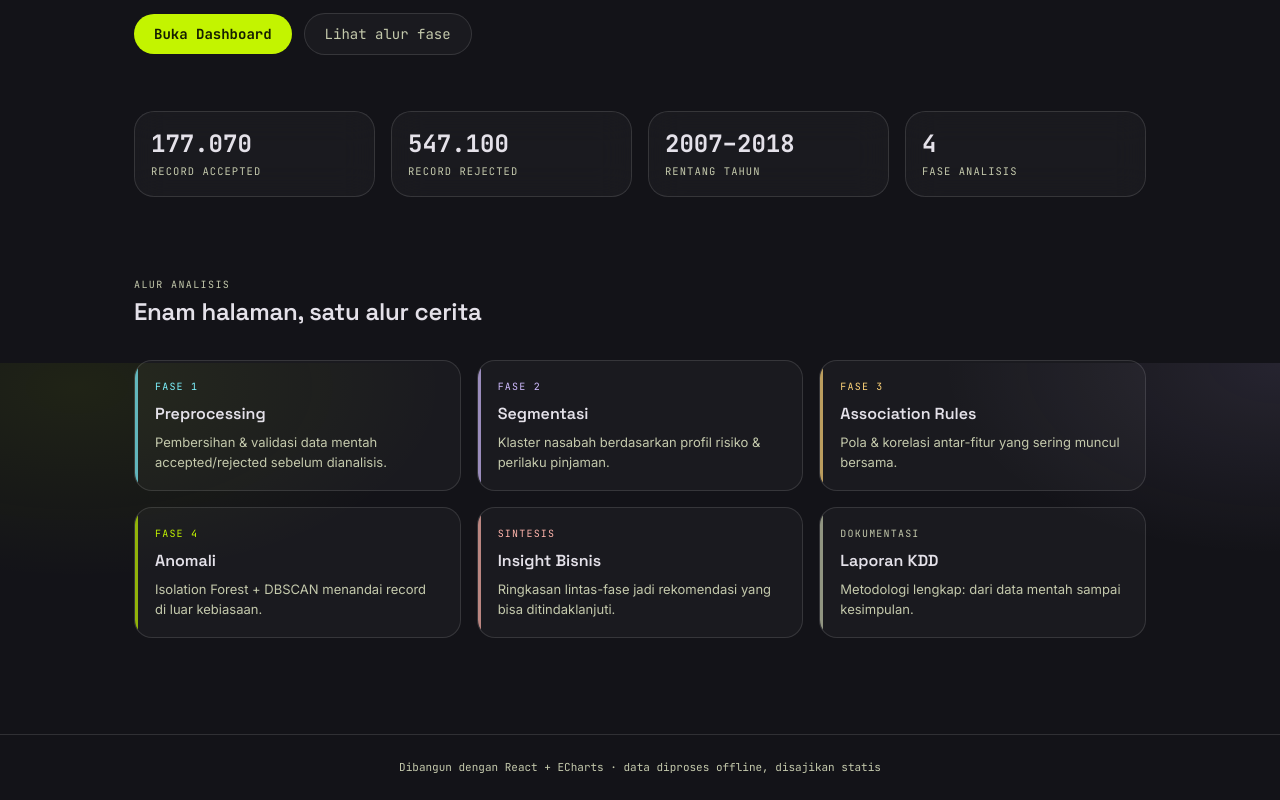
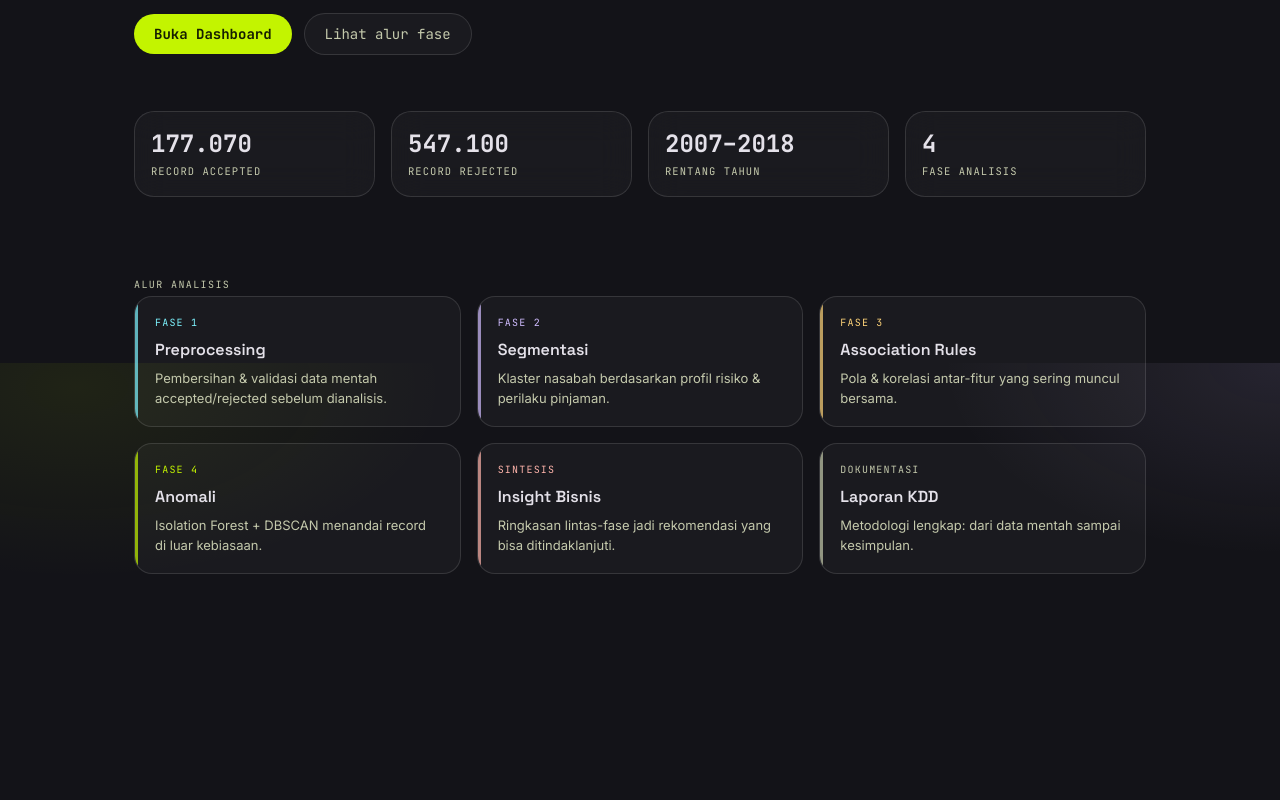
Before and after one commit to StievenLee/Data-Mining-All-Lending-Club-loan, a React (Vite) app in the folder Phase 5 Dashboard Web/: page / in a window 1280 px wide. Shown: the part 437-1237 px from the top of the page. After the commit the page ends 1107 px from the top, so only its background shows below. Built offline with nearby package versions, Linux system fonts and the light colour scheme.

Commit message:
style(dashboard): sederhanakan landing page (hapus footer & heading fase)

```diff
--- a/Phase 5 Dashboard Web/src/pages/Landing.tsx
+++ b/Phase 5 Dashboard Web/src/pages/Landing.tsx
@@ -132,9 +132,6 @@ export default function Landing({ onEnter }: Props) {
           <div className="mb-1 font-mono text-[10px] uppercase tracking-[0.14em] text-muted">
             Alur analisis
           </div>
-          <h2 className="mb-8 font-display text-2xl font-semibold tracking-[-0.01em] text-text">
-            Enam halaman, satu alur cerita
-          </h2>
           <div className="grid grid-cols-1 gap-4 min-[640px]:grid-cols-2 min-[900px]:grid-cols-3">
             {PHASES.map((p) => (
               <button
@@ -163,10 +160,6 @@ export default function Landing({ onEnter }: Props) {
           </div>
         </div>
       </main>
-
-      <footer className="border-t border-line px-4 py-6 text-center font-mono text-[11px] text-muted min-[640px]:px-[34px]">
-        Dibangun dengan React + ECharts · data diproses offline, disajikan statis
-      </footer>
     </div>
   );
 }
```
